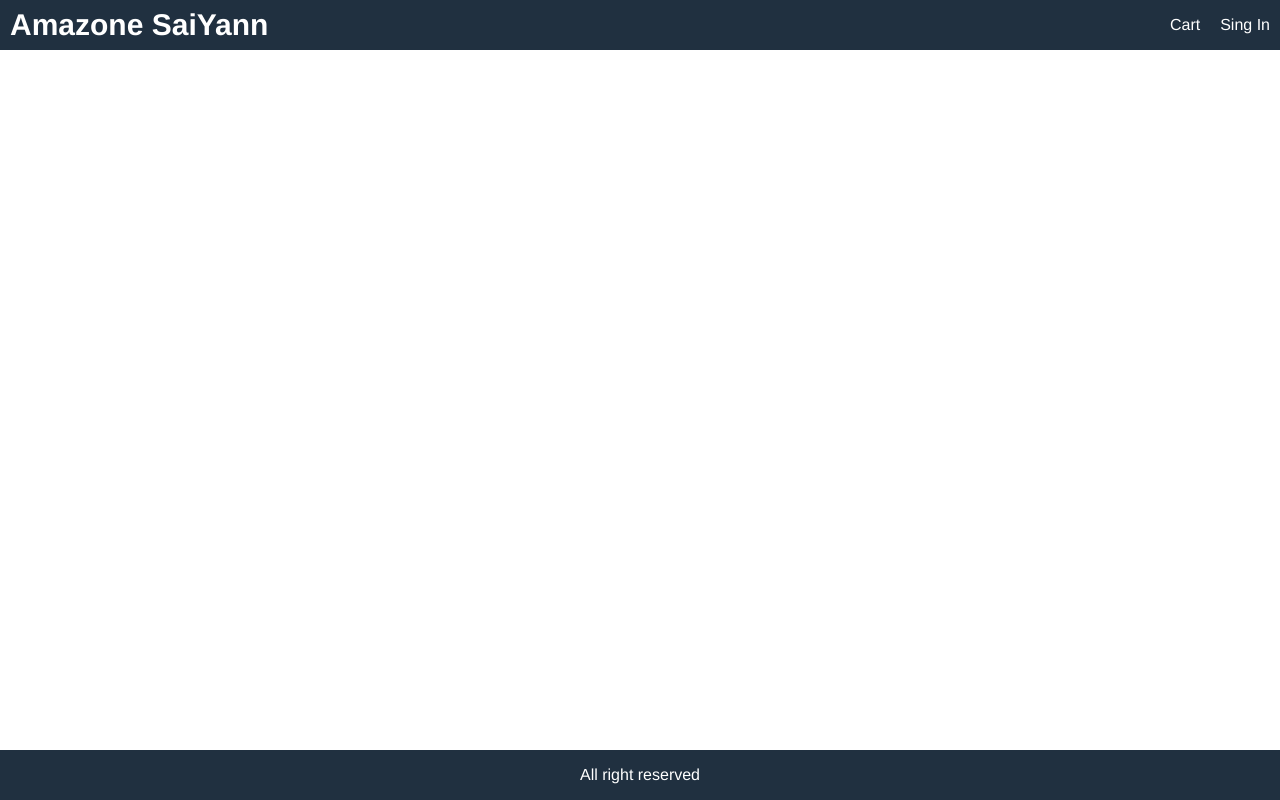
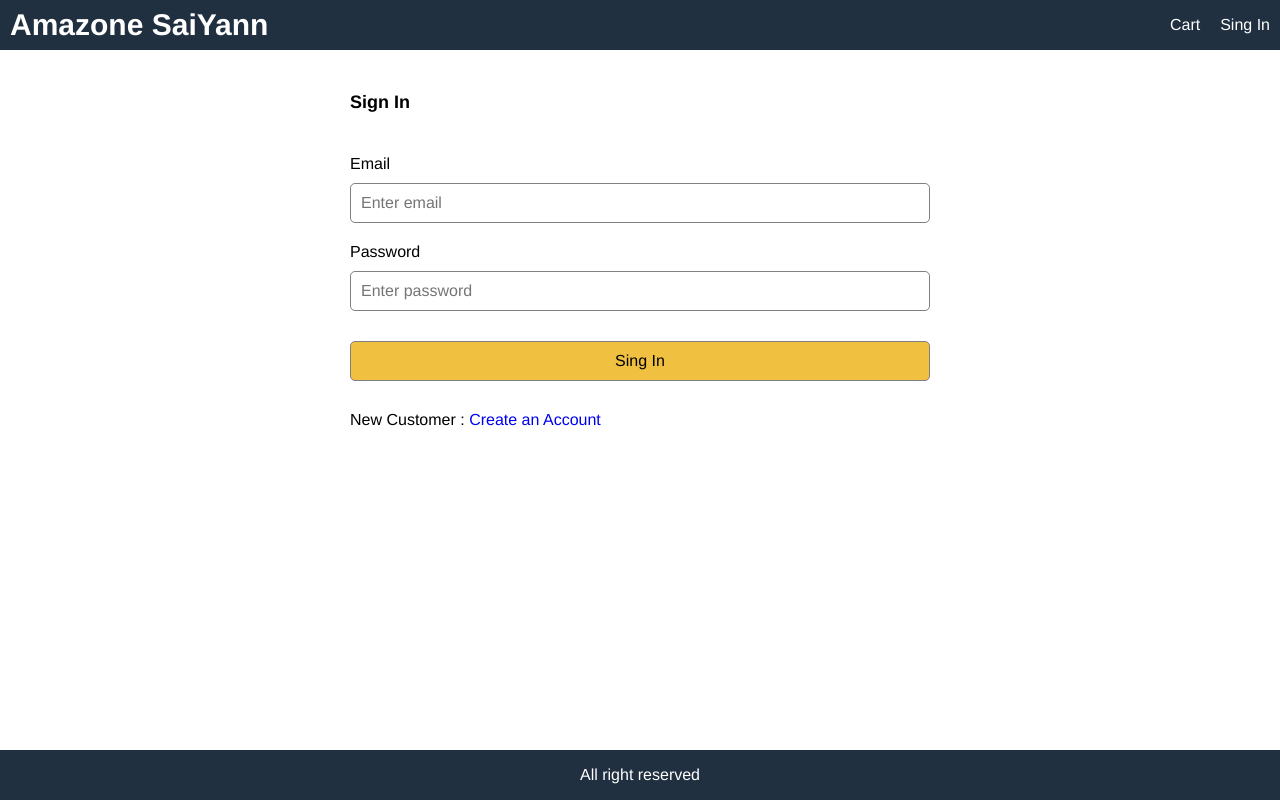
Before and after one commit to Sa-Yann/Amzone_eShop, a React (Create React App) app in the folder frontend/: page /signin in a window 1280 px wide. Built offline with nearby package versions, Linux system fonts and the light colour scheme.

Commit message:
📝Build Form in SigninPage.jsx
useState to handle email and password via props

```diff
--- a/frontend/src/App.js
+++ b/frontend/src/App.js
@@ -1,12 +1,13 @@
 import React from 'react';
 // Set  "proxy": "http://localhost:5000", to link any request from this project to the backend API
 import { BrowserRouter, Route } from 'react-router-dom';
+import { Link } from 'react-router-dom';
+import Test from './pages/Test';
+import { useSelector } from 'react-redux';
 import CartPage from './pages/CartPage';
 import HomePageRedux from './pages/HomePageRedux';
 import ProductPageRedux from './pages/ProductPageRedux';
-import { Link } from 'react-router-dom';
-import Test from './pages/Test';
-import { useSelector } from 'react-redux';
+import SigninPage from './pages/SigninPage';
 
 
 
@@ -40,9 +41,10 @@
             <main>
               <Route path="/test" component={Test}/>
               <Route path="/cart/:id?" component={CartPage} />
-              <Route path="/" component={HomePageRedux} exact />
               <Route path="/product/:id" component={ProductPageRedux} />
               {/* path="product/id?: ? cause cart should be accessible directly*/}
+              <Route path="/signin" component={SigninPage}/>
+              <Route path="/" component={HomePageRedux} exact />
 
             </main>
             <footer className="rowFlexJustify center" >
--- a/frontend/src/index.css
+++ b/frontend/src/index.css
@@ -259,3 +259,21 @@
   color: #a02020;
   background-color: #ffe0e0;
 }
+
+
+/* Form  */
+.form {
+  max-width: 60rem;
+  margin: 0 auto;
+}
+
+.form>div {
+  display: flex;
+  flex-direction: column;
+  margin: 1rem;
+}
+
+.form label {
+  margin: 1rem 0;
+  display: block;
+}
--- /dev/null
+++ b/frontend/src/pages/SigninPage.jsx
@@ -0,0 +1,51 @@
+import React, {useState} from 'react';
+import {Link} from 'react-router-dom';
+
+function SigninPage() {
+
+    const [email, setEmail] = useState('');
+    const [password, setPassword] = useState('')
+
+    const submitHandler = (e) => {
+        e.preventDefault();
+        // To Do SignIn action
+    }
+
+    return (
+        <div>
+            <form className="form" onSubmit={submitHandler}>
+                <div>
+                    <h1>Sign In</h1>
+                </div>
+                <div>
+                    <label htmlFor="email">Email</label>
+                    <input type="email"  id="email"
+                        placeholder="Enter email"
+                        required
+                        onChnage={(e) => setEmail(e.target.value)}
+                    />
+                </div>
+                <div>
+                    <label htmlFor="password">Password</label>
+                    <input type="password"  id="password"
+                        placeholder="Enter password"
+                        required
+                        onChnage={(e) => setPassword(e.target.value)}
+                    />
+                </div>
+                <div>
+                    <label />
+                    <button type="submit" className="primary">Sing In</button>
+                </div>
+                <div>
+                    <label />
+                    <div>
+                        New Customer : <Link to="/register"> Create an Account</Link>
+                    </div>
+                </div>
+            </form>
+        </div>
+    )
+}
+
+export default SigninPage
```
